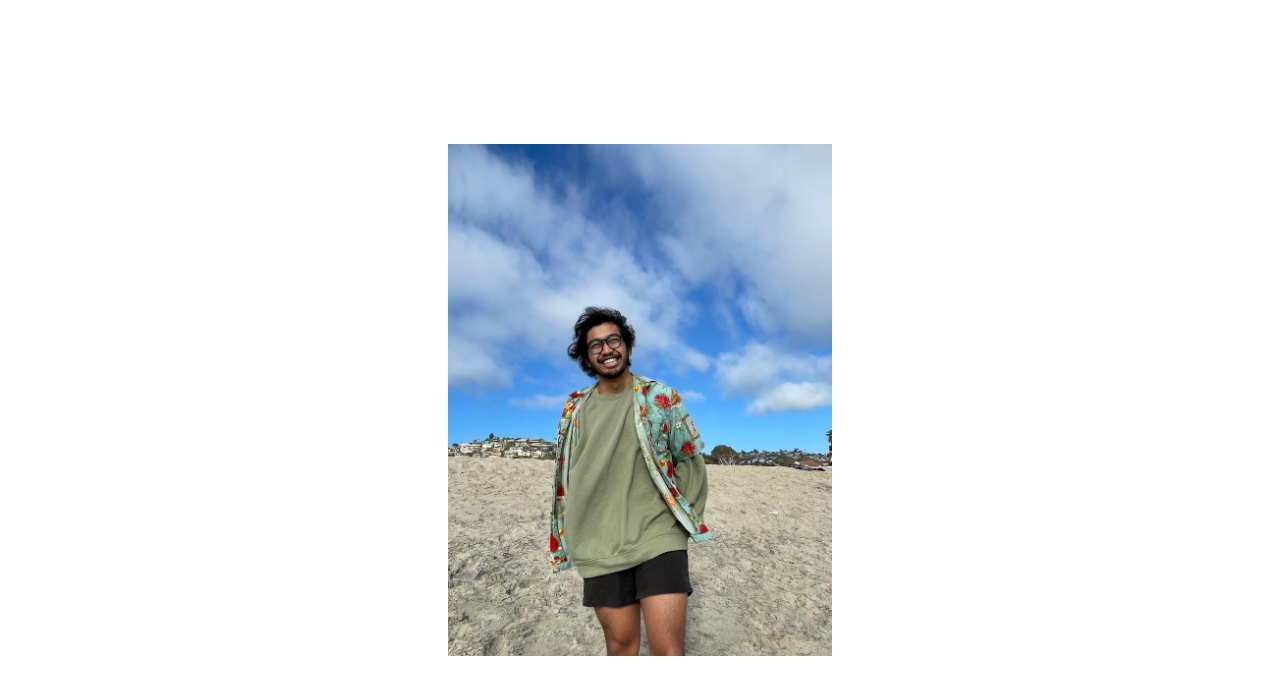
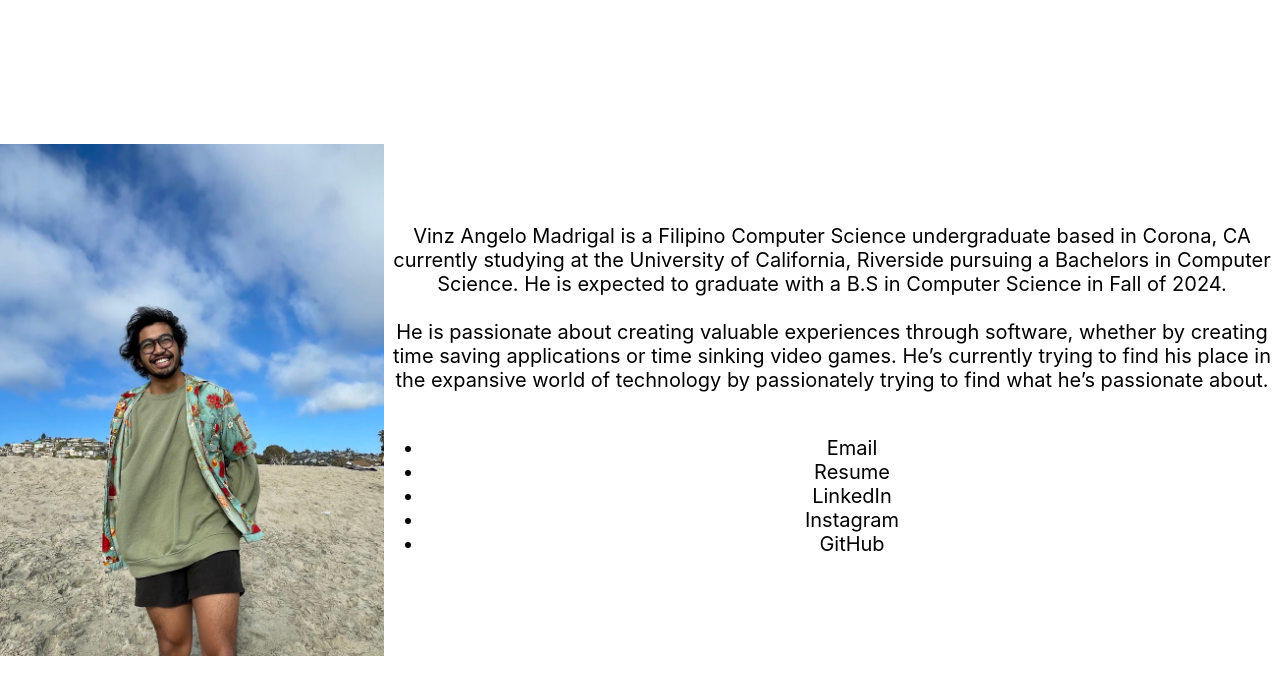
Before and after one commit to mvinzangelo/cs110-assignment-1, a React (Create React App) app: page / in a window 1280 px wide. Shown: the top 694 px of the page. Built offline with nearby package versions, Linux system fonts and the light colour scheme.

Commit message:
Add front information

```diff
--- a/src/App.css
+++ b/src/App.css
@@ -1,5 +1,6 @@
 .App {
   text-align: center;
+  font-size: 20px;
 }
 
 .InitialContainer {
--- a/src/App.js
+++ b/src/App.js
@@ -6,6 +6,20 @@
     <div className="App">
       <div className="InitialContainer">
         <img className="MainPicture" src={mainPicture} alt="Man on a beach"></img>
+        <p className='AboutText'>
+          Vinz Angelo Madrigal is a Filipino Computer Science undergraduate based in Corona, CA currently studying at the University of California, Riverside pursuing a Bachelors in Computer Science. He is expected to graduate with a B.S in Computer Science in Fall of 2024.
+          <br /><br />
+          He is passionate about creating valuable experiences through software, whether by creating time saving applications or time sinking video games. He’s currently trying to find his place in the expansive world of technology by passionately trying to find what he’s passionate about.
+          <br /><br />
+          <ul className='Links'>
+            <li>Email</li>
+            <li>Resume</li>
+            <li>LinkedIn</li>
+            <li>Instagram</li>
+            <li>GitHub</li>
+          </ul>
+
+        </p>
       </div>
     </div>
   );
```
